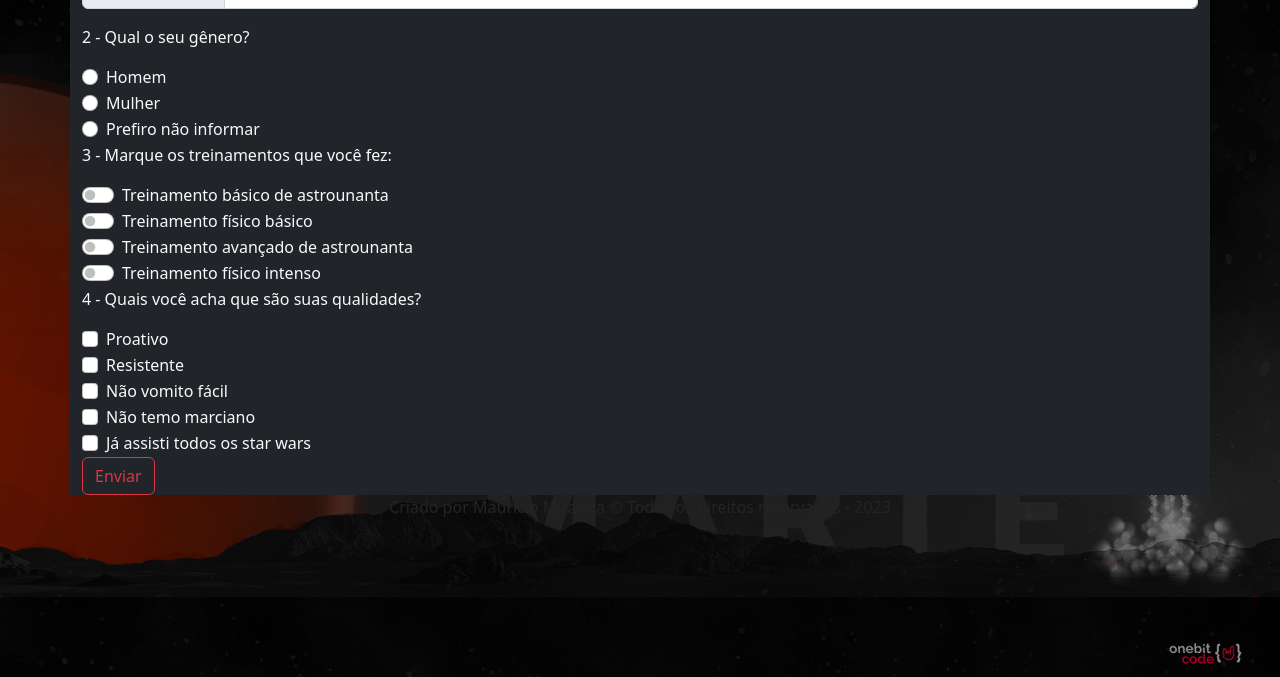
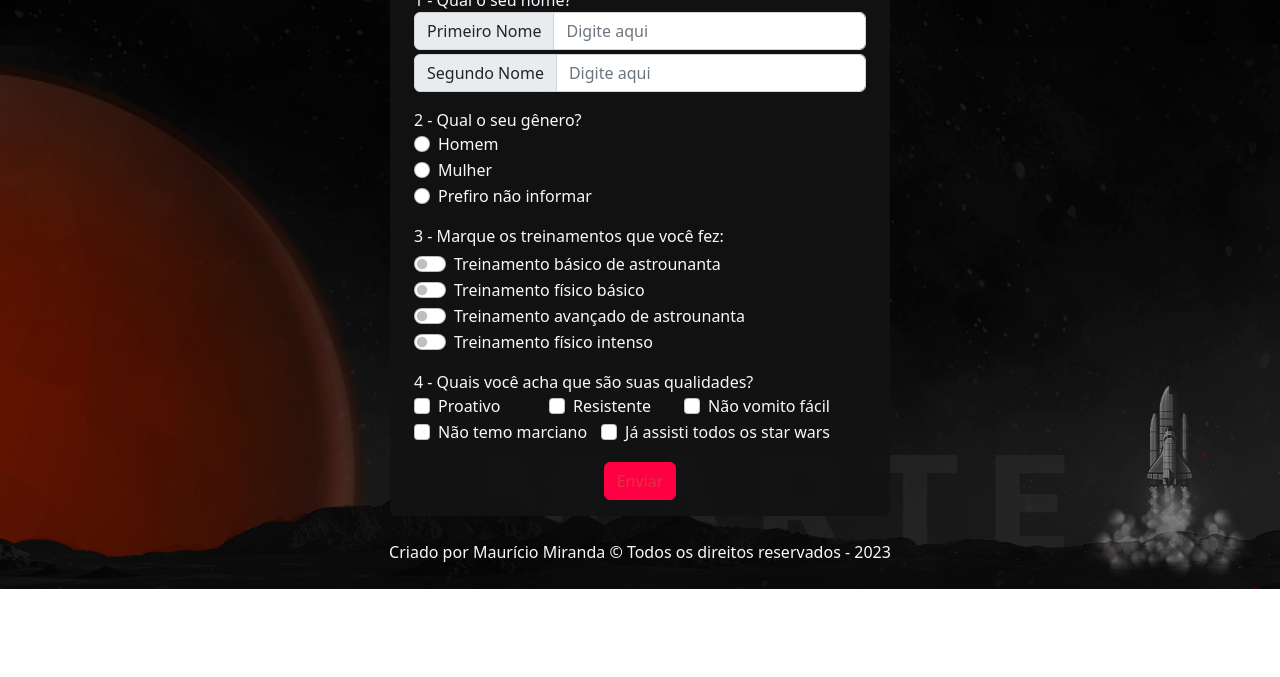
Before and after one commit to mauriciomira1/Bootstrap, a website: page landingpage-marte/index.html in a window 1280 px wide. Shown: the part 123-800 px from the top of the page. Drawn offline with nearby package versions, Linux system fonts and the light colour scheme.

Commit message:
landing page

```diff
--- a/landingpage-marte/css/background.css
+++ /dev/null
@@ -1,4 +0,0 @@
-body {
-  background-image: url('../img/backgroundLp.png');
-  background-size: cover;
-}
--- a/landingpage-marte/index.html
+++ b/landingpage-marte/index.html
@@ -6,30 +6,40 @@
   <meta http-equiv="X-UA-Compatible" content="IE=edge">
   <meta name="viewport" content="width=device-width, initial-scale=1.0">
   <title>Rumo a Marte</title>
+  <!-- Css bootstrap -->
   <link rel="stylesheet" href="./node_modules/bootstrap/dist/css/bootstrap.css">
-  <link rel="stylesheet" href="./css/background.css">
+  <!-- Css extra -->
+  <link rel="stylesheet" href="./css/extra.css">
+  <!-- Favicon -->
+  <link rel="shortcut icon" href="img/FAVICON-SPACEX.png" type="image/x-icon">
+  <!-- Script Bootstrap -->
   <script src="./node_modules/bootstrap/dist/js/bootstrap.js" defer></script>
+
 
 </head>
 
 <body class="img-fluid">
-  <form class="container bg-dark">
+  <form class="container-sm my-4 container1 formWd px-4 rounded">
+    <!-- Logo -->
+    <div class="container text-center py-1 img-fluid"><img src="img/Logo.png" class="topLogo" alt="Logo"></div>
     <!-- Nome -->
-    <p class="text-light">1 - Qual o seu nome?</p>
-    <div class="input-group mb-3">
+    <p class="text-light mb-0">1 - Qual o seu nome?</p>
+    <div class="input-group mb-1">
 
       <span class="input-group-text" id="basic-addon1">Primeiro Nome</span>
       <input type="text" class="form-control" placeholder="Digite aqui" aria-label="Name"
         aria-describedby="basic-addon1">
     </div>
+
     <!-- Sobrenome -->
-    <div class="input-group mb-3">
+    <div class="input-group">
       <span class="input-group-text" id="basic-addon2">Segundo Nome</span>
       <input type="text" class="form-control" placeholder="Digite aqui" aria-label="Name"
         aria-describedby="basic-addon2">
     </div>
+
     <!-- Gênero -->
-    <p class="text-light">2 - Qual o seu gênero?</p>
+    <p class="text-light mb-0 mt-3">2 - Qual o seu gênero?</p>
     <div class="form-check">
       <input class="form-check-input" type="radio" name="flexRadioDefault" id="flexRadioDefault1">
       <label class="form-check-label text-light" for="flexRadioDefault1">
@@ -50,7 +60,7 @@
     </div>
 
     <!-- Treinamentos -->
-    <p class="text-light">3 - Marque os treinamentos que você fez:</p>
+    <p class="text-light mb-1 mt-3">3 - Marque os treinamentos que você fez:</p>
     <div class="form-check form-switch">
       <input class="form-check-input" type="checkbox" role="switch" id="flexSwitchCheckDefault">
       <label class="form-check-label text-light" for="flexSwitchCheckDefault">Treinamento básico de astrounanta</label>
@@ -69,43 +79,54 @@
       <label class="form-check-label text-light" for="flexSwitchCheckDefault">Treinamento físico intenso</label>
     </div>
     <!-- Qualidades -->
-    <p class="text-light">4 - Quais você acha que são suas qualidades?</p>
-    <div class="form-check">
+
+    <div>
+      <p class="text-light mb-0 mt-3">4 - Quais você acha que são suas qualidades?</p>
+      <div class="container row">
+        <div class="col form-check">
           <input class="form-check-input" type="checkbox" value="" id="defaultCheck1">
           <label class="form-check-label text-light" for="defaultCheck1">
             Proativo
           </label>
         </div>
-    <div class="form-check">
+        <div class="col form-check">
           <input class="form-check-input" type="checkbox" value="" id="defaultCheck1">
           <label class="form-check-label text-light" for="defaultCheck1">
             Resistente
           </label>
         </div>
-    <div class="form-check">
+        <div class="col-md-auto form-check">
           <input class="form-check-input" type="checkbox" value="" id="defaultCheck1">
           <label class="form-check-label text-light" for="defaultCheck1">
             Não vomito fácil
           </label>
         </div>
-    <div class="form-check">
+      </div>
+
+      <div class="container row">
+        <div class="col form-check">
           <input class="form-check-input" type="checkbox" value="" id="defaultCheck1">
           <label class="form-check-label text-light" for="defaultCheck1">
             Não temo marciano
           </label>
         </div>
-    <div class="form-check">
+        <div class="col-md-auto form-check">
           <input class="form-check-input" type="checkbox" value="" id="defaultCheck1">
           <label class="form-check-label text-light" for="defaultCheck1">
             Já assisti todos os star wars
           </label>
         </div>
-    <button type="button" class="btn btn-outline-danger">Enviar</button>
+      </div>
+    </div>
+
+    <div class="container text-center py-3"><button type="button"
+        class="btn btn-outline-danger btn-color">Enviar</button></div>
   </form>
 </body>
 <footer>
   <div class="container text-center footer">
-    <p>Criado por Maurício Miranda © Todos os direitos reservados - 2023</p>
+    <!-- Footer -->
+    <p class="text-light">Criado por Maurício Miranda &copy; Todos os direitos reservados - 2023</p>
   </div>
 </footer>
 
--- /dev/null
+++ b/landingpage-marte/scss/colors.scss
@@ -0,0 +1,2 @@
+$background-color: #131212f1;
+$button-color: #ff0043;
--- /dev/null
+++ b/landingpage-marte/scss/pages/home.scss
@@ -0,0 +1,30 @@
+@import '../colors.scss';
+
+* {
+  padding: 0;
+  margin: 0;
+}
+
+body {
+  background-image: url('../img/backgroundLp.png');
+  background-size: cover;
+  background-repeat: no-repeat;
+  background-position: right;
+}
+
+.formWd {
+  max-width: 500px;
+}
+
+.topLogo {
+  width: 80px;
+}
+
+.container1 {
+  background-color: $background-color;
+}
+
+.btn-color {
+  background-color: $button-color;
+  border-color: $button-color;
+}
--- /dev/null
+++ b/landingpage-marte/scss/style.scss
@@ -0,0 +1 @@
+@import '../scss/pages/home.scss';
```
Also changed, not shown: landingpage-marte/css/extra.css (added), 1 other file. Lines whose indentation alone changed are shown as unchanged.
